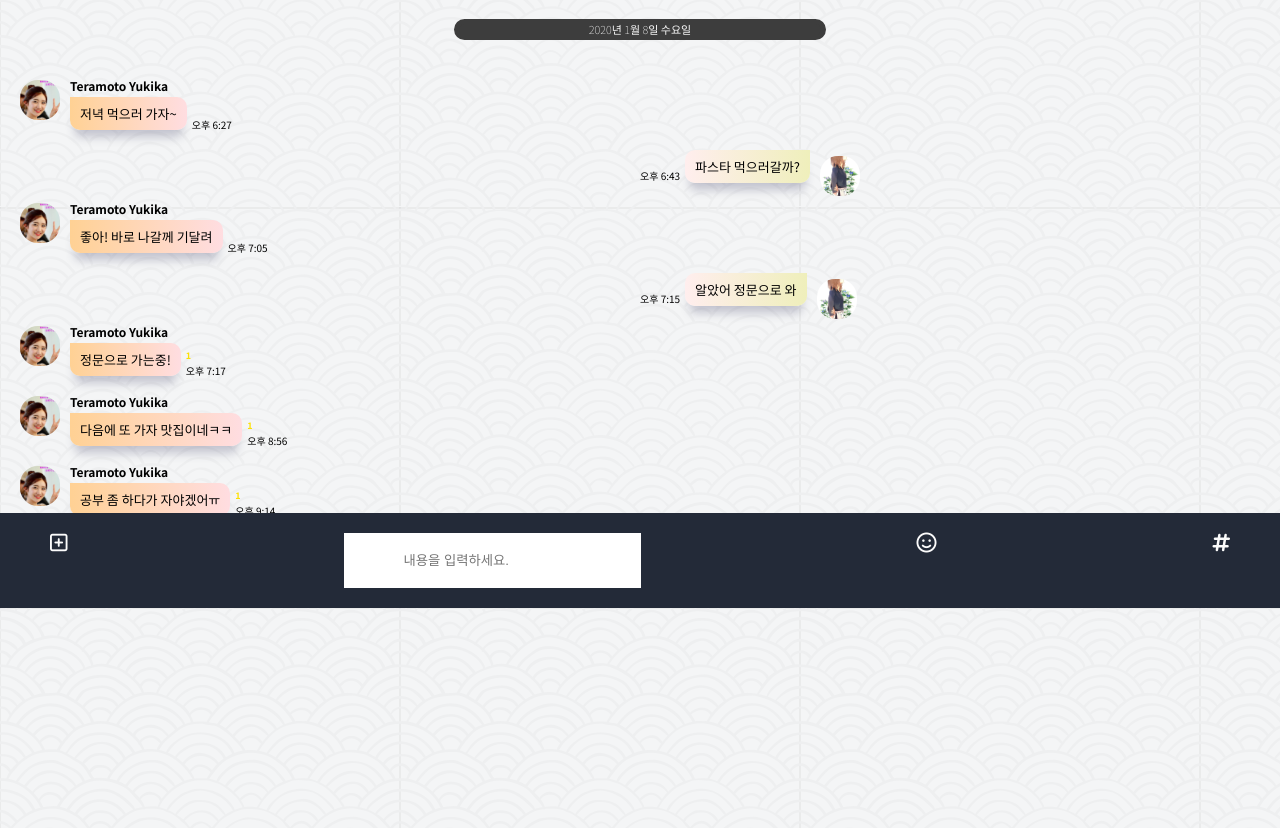
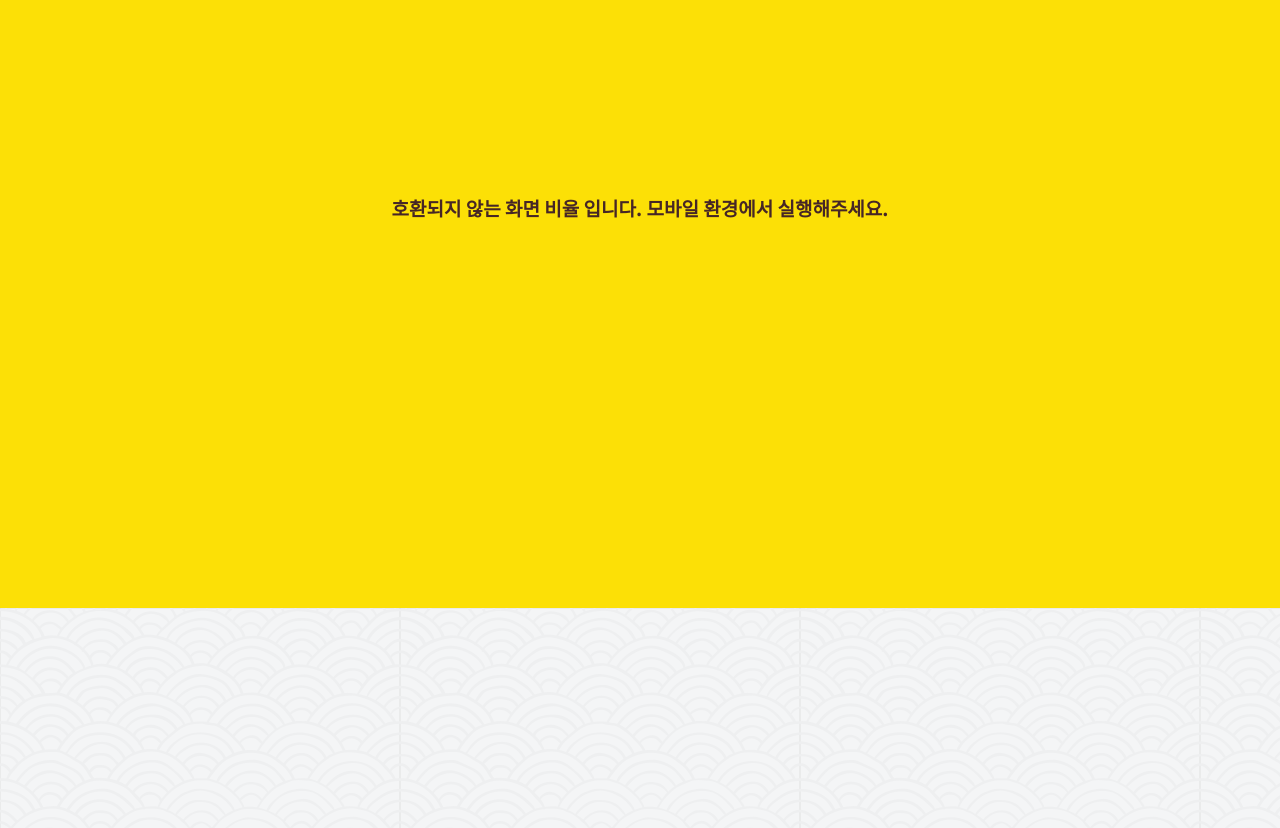
Before and after one commit to JuHyunAn/Kakao-clone-2.0, a plain HTML site: page chat.html in a window 1280 px wide. Shown: the part 192-1020 px from the top of the page. Drawn offline with nearby package versions, Linux system fonts and the light colour scheme.

Commit message:
kakao-clone_#html

```diff
--- a/chat.html
+++ b/chat.html
@@ -13,6 +13,7 @@
     <title>Chat | Kakao Clone</title>
   </head>
   <body class="chats_body">
+    <div class="header-wrapper">
       <!--최상단 상태 바-->
       <div class="status-bar">
         <!--언더바(_)를 통해 신규 class(우측)가 상위 class(좌측)에 속해 있음을 알려줌-->
@@ -40,7 +41,6 @@
           <i class="fas fa-battery-half"></i>
         </div>
       </div>
-  </body>
       <!--헤더(Chats) 바-->
       <header class="header">
         <!--헤더 좌측 아이콘 및 타이틀-->
@@ -61,6 +61,8 @@
           </span>
         </div>
       </header>
+    </div>
+  </body>
   <main class="chat">
     <ul class="chat_messages">
       <span class="chat_timestamp">2020년 1월 8일 수요일</span>
@@ -148,30 +150,32 @@
       </li>
     </ul>
   </main>
-  <!--하단 목록(nevigation) 바-->
-  <nav class="nav">
-    <ul class="nav_list">
-      <li class="nav_list-item">
-        <i class="far fa-plus-square"></i>
-      </li>
-      <li class="chat_write">
   <!--채팅 치는 영역-->
-        <div class="chat_write-column">
+  <div class="chat_write-container">
+    <!--input을 icon보다 먼저줘서 추후 채팅창 상호작용 시, 아이콘이 숨겨지도록-->
     <input
       type="text"
       placeholder="내용을 입력하세요."
       class="chat_write-input"
     />
+    <!--좌우 아이콘을 한번에 제어하기 위해 chat_icon 클래스 추가-->
+    <div class="chat_icon-left chat_icon">
+      <i class="far fa-plus-square"></i>
     </div>
-      </li>
-      <li class="nav_list-item">
-        <i class="far fa-smile"></i>
-      </li>
-      <li class="nav_list-item">
-        <i class="fas fa-hashtag"></i>
-      </li>
-    </ul>
-  </nav>
+    <div class="chat_icon-right chat_icon">
+      <span class="chat_write-icon">
+        <i class="far fa-smile-wink"></i>
+      </span>
+      <span class="chat_write-icon">
+        <i class="fas fa-microphone"></i>
+      </span>
+    </div>
+  </div>
+  <div class="bigScreen">
+    <span class="bigScreen_text"
+      >호환되지 않는 화면 비율 입니다. 모바일 환경에서 실행해주세요.</span
+    >
+  </div>
 </html>
 
 <!--채팅 창-->
```
Also changed, not shown: find.html (+5 -0 lines), friends.html (+5 -0 lines), index.html (+3 -0 lines), more.html (+3 -0 lines), settings.html (+3 -0 lines). Lines whose indentation alone changed are shown as unchanged.
